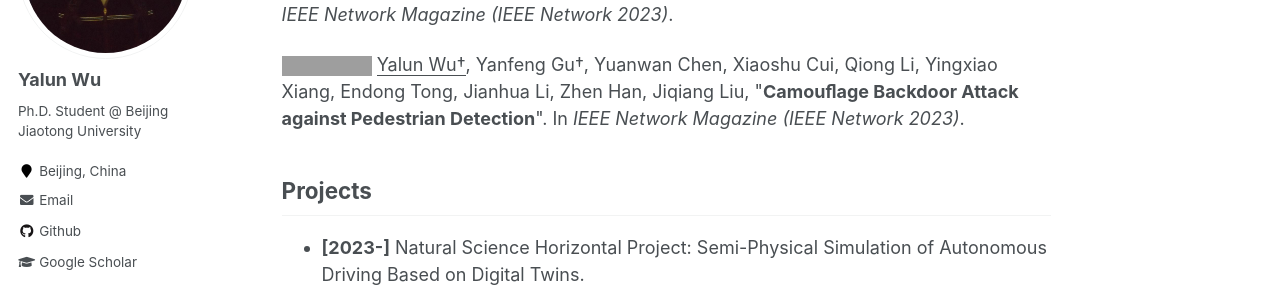
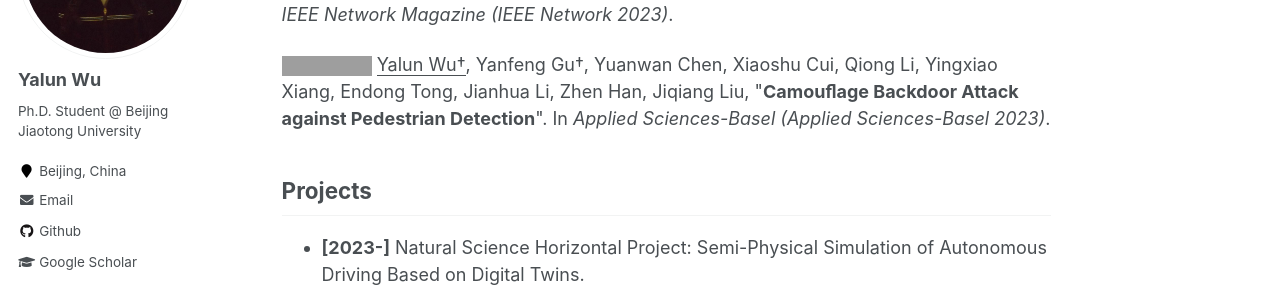
Before and after one commit to Allenpandas/Allenpandas.github.io, a Jekyll site: the page built from _pages/about.md, in a window 1280 px wide and 900 px high, scrolled down 1782 px. Shown: the part 152-452 px from the top of the window. Built offline with Jekyll 4.4.1, drawn with Linux system fonts in a browser that asks for light colours; comment, search, counter and statistics services are not loaded; grey boxes are pictures that could not be loaded.

Commit message:
Applied Sciences-Basel

```diff
--- a/_pages/about.md
+++ b/_pages/about.md
@@ -70,7 +70,7 @@
 
 <a href="https://allenpandas.github.io" target="_blank"><img src="https://img.shields.io/badge/IEEE Network-2023-red?style=flat-square"></a> <u>Yalun Wu</u>, Yingxiao Xiang, Endong Tong, Yuqi Ye, Zhibo Cui, Yunzhe Tian, Lejun Zhang, Jiqiang Liu, Zhen Han, Wenjia Niu, &quot;**Improving the Robustness of Pedestrian Detection in Autonomous Driving with Generative Data Augmentation**&quot;. In *IEEE Network Magazine (IEEE Network 2023)*.
 
-<a href="https://allenpandas.github.io" target="_blank"><img src="https://img.shields.io/badge/Applied Sciences-2023-red?style=flat-square"></a> <u>Yalun Wu†</u>, Yanfeng Gu†, Yuanwan Chen, Xiaoshu Cui, Qiong Li, Yingxiao Xiang, Endong Tong, Jianhua Li, Zhen Han, Jiqiang Liu, &quot;**Camouﬂage Backdoor Attack against Pedestrian Detection**&quot;. In *IEEE Network Magazine (IEEE Network 2023)*.
+<a href="https://allenpandas.github.io" target="_blank"><img src="https://img.shields.io/badge/Applied Sciences-2023-red?style=flat-square"></a> <u>Yalun Wu†</u>, Yanfeng Gu†, Yuanwan Chen, Xiaoshu Cui, Qiong Li, Yingxiao Xiang, Endong Tong, Jianhua Li, Zhen Han, Jiqiang Liu, &quot;**Camouﬂage Backdoor Attack against Pedestrian Detection**&quot;. In *Applied Sciences-Basel (Applied Sciences-Basel 2023)*.
 
 <!--<a href="https://allenpandas.github.io" target="_blank"><img src="https://img.shields.io/badge/AAAI-2024-red?style=flat-square"></a> <u>Yalun Wu</u>, Yuanwan Chen, Endong Tong, Wenjia Niu, Zhen Han, Jiqiang Liu, &quot;**TEDAug: A Text-driven Augmentation for Pedestrian Detection**&quot;. In *38th Annual AAAI Conference on Artificial Intelligence (AAAI 2024)*.-->
 
```
